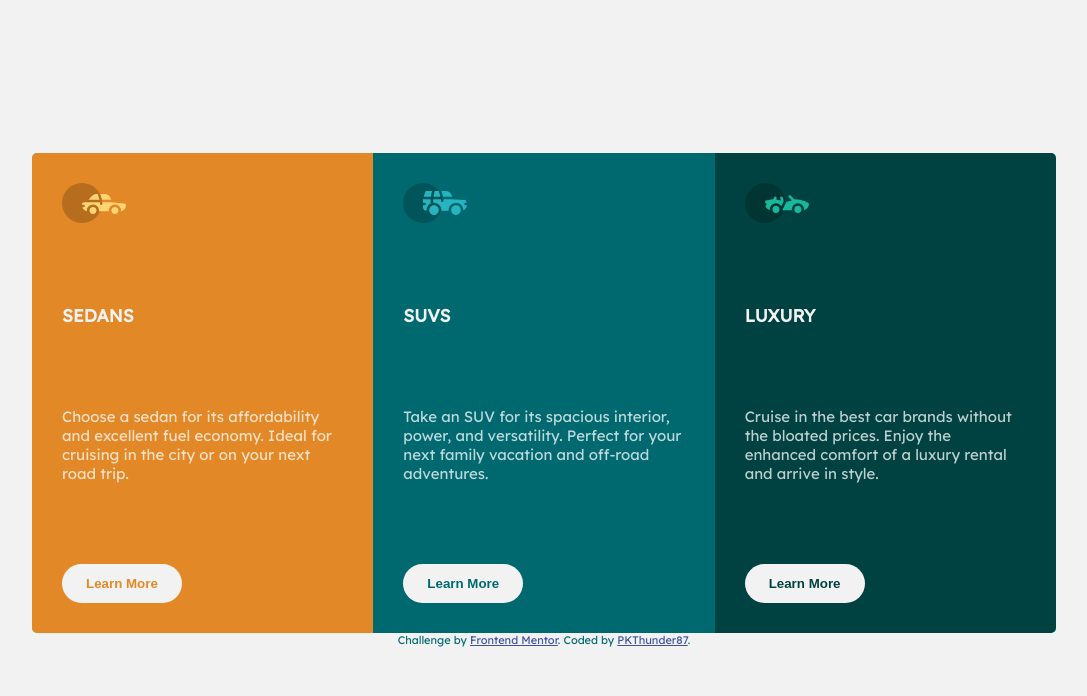
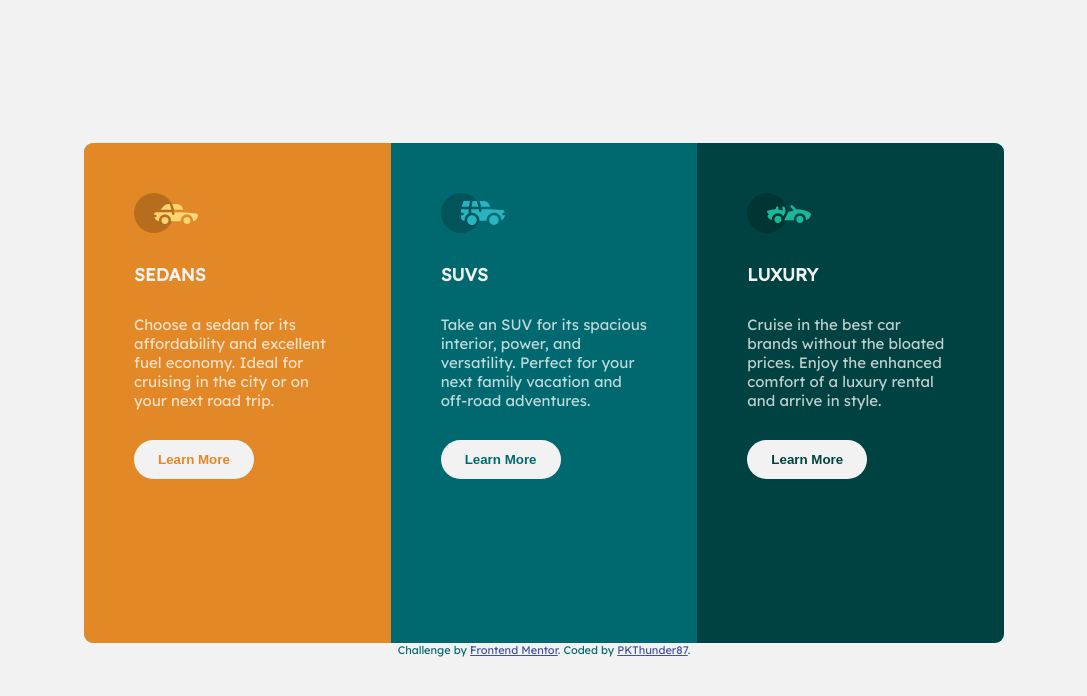
Before and after one commit to pkthunder87/3-column-preview-card, a plain HTML site: page index.html in a window 1280 px wide. Shown: the whole page, without its empty margins (96-1183 px from the left). Drawn offline with Linux system fonts and the light colour scheme.

Commit message:
Feat: Adjust dimensions of 3-column-card

```diff
--- a/sass/_base.scss
+++ b/sass/_base.scss
@@ -42,7 +42,6 @@ body {
   text-align: left;
   color: var(--color-transparent-white);
   -webkit-font-smoothing: antialiased;
-  font-smooth: auto;
 
   display: flex;
   flex-direction: column;
--- a/sass/_components.scss
+++ b/sass/_components.scss
@@ -1,17 +1,17 @@
 .three-col-card {
-  height: 60vh;
-  width: 80vw;
+  height: 50rem;
+  width: 92rem;
   background-color: aqua;
   display: grid;
   grid-template-columns: repeat(3, 1fr);
-  border-radius: 5px;
+  border-radius: 9px;
   overflow: hidden;
 
   & > * {
-    padding: 3rem;
+    padding: 5rem;
     display: flex;
     flex-direction: column;
-    justify-content: space-between;
+    gap: 3rem;
 
     .icon {
       height: 40px;
```
Also changed, not shown: css/main.css, css/main.min.css.
